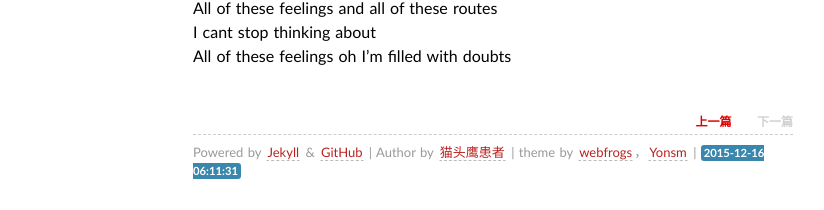
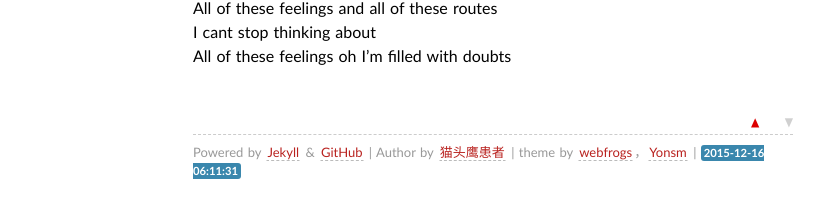
Before and after one commit to NightKs/NightKs.github.io, a Jekyll site: the page built from _posts/2015-12-16-can't stop.md, in a window 1280 px wide. Shown: the part 811-1021 px from the top of the page, without its empty margins (147-971 px from the left). Built offline with Jekyll 4.4.1, drawn with Linux system fonts in a browser that asks for light colours; some web fonts are replaced; Markdown is read by kramdown in place of the engine named in the settings; comment, search, counter and statistics services are not loaded.

Commit message:
Update post.html

```diff
--- a/_layouts/post.html
+++ b/_layouts/post.html
@@ -30,9 +30,9 @@
 <section align="right">
 <br/>
 <span>
-	<a {% if page.previous %} href="{{ page.previous.url }}" class="pageNav"{% endif %} {% unless page.previous %} class="pageNavInvalid" {% endunless %} >上一篇</a>
+	<a {% if page.previous %} href="{{ page.previous.url }}" class="pageNav"{% endif %} {% unless page.previous %} class="pageNavInvalid" {% endunless %} >▲</a>
 	&nbsp;&nbsp;&nbsp;
-	<a {% if page.next %} href="{{ page.next.url }}" class="pageNav"{% endif %} {% unless page.next %} class="pageNavInvalid" {% endunless %} >下一篇</a>
+	<a {% if page.next %} href="{{ page.next.url }}" class="pageNav"{% endif %} {% unless page.next %} class="pageNavInvalid" {% endunless %} >▼</a>
 </span>
 </section>
 {% include comments.md %}
```
